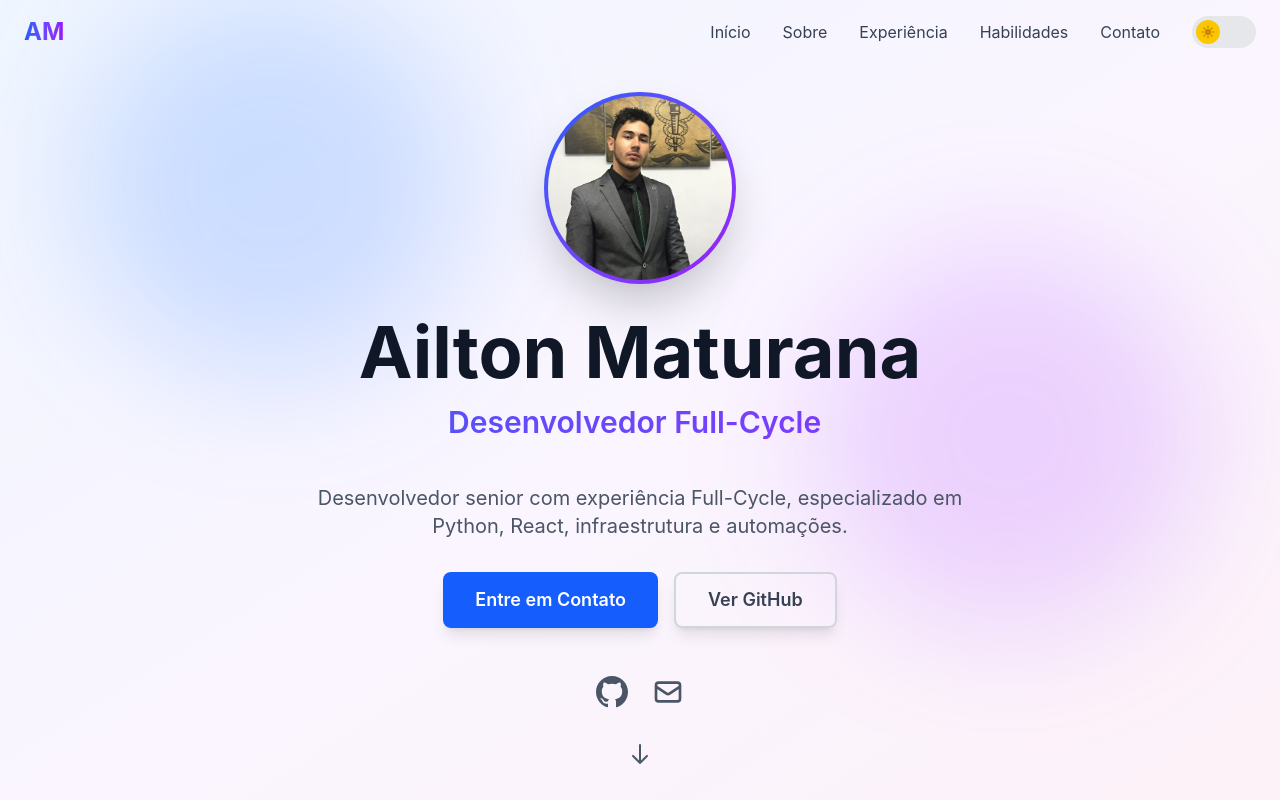
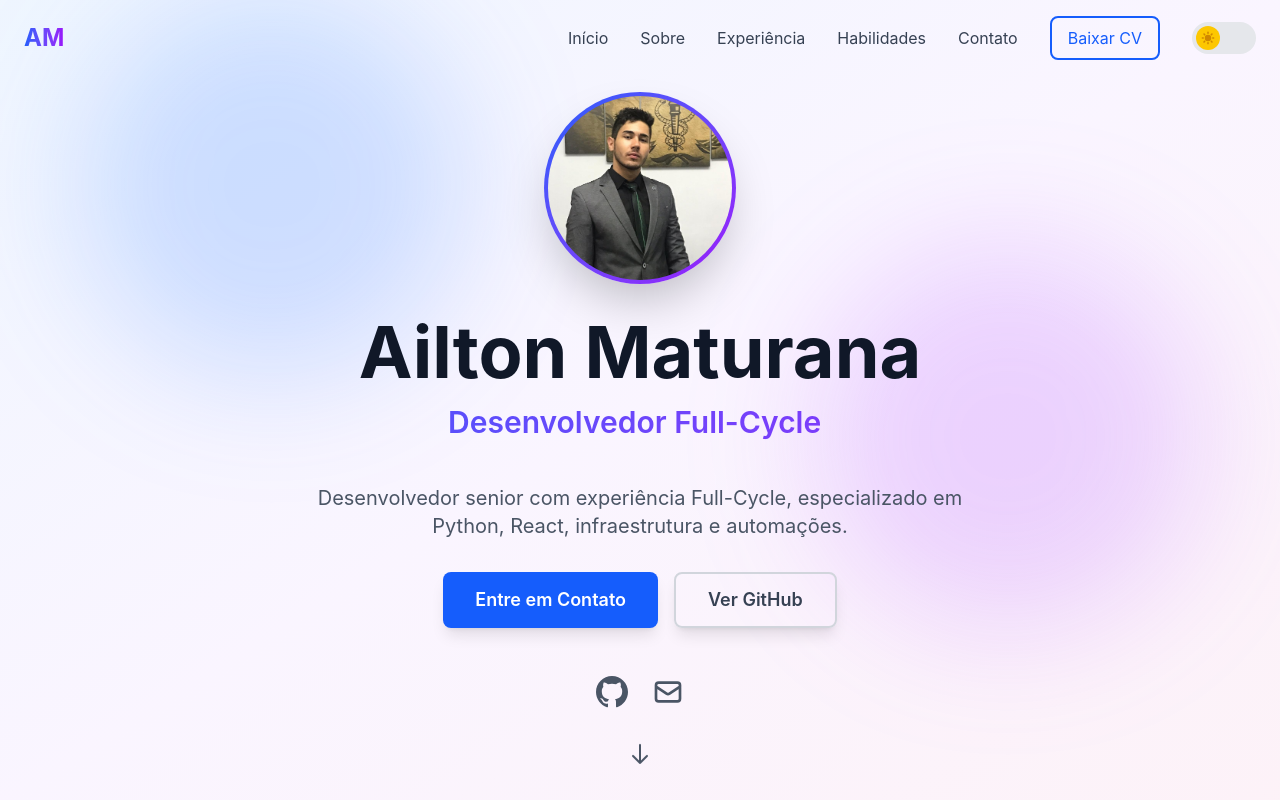
Before and after one commit to Maturanajr/Maturanajr.github.io, a React (Vite) app: page / in a window 1280 px wide. Shown: the top 800 px of the page. Built offline with nearby package versions, Linux system fonts and the light colour scheme.

Commit message:
bt download CV added

```diff
--- a/package.json
+++ b/package.json
@@ -12,6 +12,8 @@
   },
   "dependencies": {
     "@tailwindcss/postcss": "^4.2.1",
+    "jspdf": "^4.2.0",
+    "jspdf-autotable": "^5.0.7",
     "react": "^19.2.0",
     "react-dom": "^19.2.0"
   },
--- a/src/components/layout/Header.tsx
+++ b/src/components/layout/Header.tsx
@@ -2,6 +2,7 @@ import { useState, useEffect } from 'react';
 import { useTheme } from '../../context/ThemeContext';
 import DarkModeToggle from '../ui/DarkModeToggle';
 import { menuItems, personalInfo } from '../../data/portfolio-info';
+import { generateResumePDF } from '../../utils/generateResumePDF';
 
 const Header = () => {
   const { isDark } = useTheme();
@@ -55,6 +56,14 @@ const Header = () => {
                 {item.label}
               </button>
             ))}
+            <button
+              onClick={generateResumePDF}
+              className={`px-4 py-2 rounded-lg transition-all duration-300 border-2 border-blue-600 hover:bg-blue-600 hover:text-white ${
+                isDark ? 'text-blue-400' : 'text-blue-600'
+              }`}
+            >
+              Baixar CV
+            </button>
             <DarkModeToggle />
           </div>
 
@@ -90,6 +99,14 @@ const Header = () => {
                 {item.label}
               </button>
             ))}
+            <button
+              onClick={generateResumePDF}
+              className={`block w-full text-center px-4 py-2 rounded-lg border-2 border-blue-600 transition-all duration-300 hover:bg-blue-600 hover:text-white ${
+                isDark ? 'text-blue-400' : 'text-blue-600'
+              }`}
+            >
+              Baixar CV
+            </button>
           </div>
         )}
       </nav>
--- a/src/data/portfolio-info.ts
+++ b/src/data/portfolio-info.ts
@@ -9,6 +9,7 @@ export const personalInfo = {
   location: 'Sorocaba, SP',
   profileImage: '/foto_perfil.jpg',
   logo: 'AM',
+  resumeUrl: '/curriculo.pdf',
 };
 
 // Menu de Navegação
--- /dev/null
+++ b/src/utils/generateResumePDF.ts
@@ -0,0 +1,233 @@
+import jsPDF from 'jspdf';
+import { personalInfo, experiences, skillCategories, additionalSkills, aboutSection } from '../data/portfolio-info';
+
+const formatWhatsApp = (phone: string): string => {
+  // Remove qualquer caractere não numérico
+  const cleaned = phone.replace(/\D/g, '');
+  // Formata como (XX) XXXXX-XXXX
+  if (cleaned.length === 11) {
+    return `(${cleaned.slice(0, 2)}) ${cleaned.slice(2, 7)}-${cleaned.slice(7)}`;
+  }
+  return phone;
+};
+
+export const generateResumePDF = () => {
+  const doc = new jsPDF();
+  const pageWidth = doc.internal.pageSize.getWidth();
+  let yPosition = 20;
+
+  // Cores
+  const primaryColor: [number, number, number] = [37, 99, 235]; // blue-600
+  const textColor: [number, number, number] = [31, 41, 55]; // gray-800
+  const lightGray: [number, number, number] = [156, 163, 175]; // gray-400
+
+  // Header com retângulo arredondado
+  const headerMargin = 15;
+  const headerWidth = pageWidth - (headerMargin * 2);
+  const headerHeight = 40;
+  const cornerRadius = 5;
+
+  doc.setFillColor(59, 130, 246); // blue-500 (mais claro)
+  doc.roundedRect(headerMargin, 15, headerWidth, headerHeight, cornerRadius, cornerRadius, 'F');
+
+  doc.setTextColor(255, 255, 255);
+  doc.setFontSize(24);
+  doc.setFont('helvetica', 'bold');
+  doc.text(personalInfo.name, pageWidth / 2, 28, { align: 'center' });
+
+  doc.setFontSize(14);
+  doc.setFont('helvetica', 'normal');
+  doc.text(personalInfo.title, pageWidth / 2, 38, { align: 'center' });
+
+  // Informações de contato
+  doc.setFontSize(9);
+  const contactParts = [
+    personalInfo.email,
+    `WhatsApp: ${formatWhatsApp(personalInfo.whatsapp)}`,
+    personalInfo.location
+  ];
+  const contactText = contactParts.join(' | ') + ' | ';
+  const textWidth = doc.getTextWidth(contactText);
+  const githubText = ` github.com/${personalInfo.githubUsername}`;
+  const totalWidth = textWidth + doc.getTextWidth(githubText);
+  const startX = (pageWidth - totalWidth) / 2;
+
+  doc.text(contactText, startX, 48);
+  doc.setTextColor(255, 255, 255);
+  doc.textWithLink(githubText, startX + textWidth, 48, { url: personalInfo.github });
+
+  yPosition = 65;
+
+  // Seção Sobre
+  doc.setTextColor(...primaryColor);
+  doc.setFontSize(14);
+  doc.setFont('helvetica', 'bold');
+  doc.text('SOBRE', 15, yPosition);
+
+  doc.setDrawColor(...primaryColor);
+  doc.setLineWidth(0.5);
+  doc.line(15, yPosition + 2, pageWidth - 15, yPosition + 2);
+
+  yPosition += 8;
+
+  doc.setTextColor(...textColor);
+  doc.setFontSize(10);
+  doc.setFont('helvetica', 'normal');
+
+  aboutSection.paragraphs.forEach(paragraph => {
+    const lines = doc.splitTextToSize(paragraph, pageWidth - 30);
+    doc.text(lines, 15, yPosition);
+    yPosition += lines.length * 5;
+  });
+
+  yPosition += 5;
+
+  // Seção Experiência Profissional
+  if (yPosition > 240) {
+    doc.addPage();
+    yPosition = 20;
+  }
+
+  doc.setTextColor(...primaryColor);
+  doc.setFontSize(14);
+  doc.setFont('helvetica', 'bold');
+  doc.text('EXPERIÊNCIA PROFISSIONAL', 15, yPosition);
+
+  doc.setDrawColor(...primaryColor);
+  doc.line(15, yPosition + 2, pageWidth - 15, yPosition + 2);
+
+  yPosition += 10;
+
+  experiences.forEach((exp) => {
+    if (yPosition > 250) {
+      doc.addPage();
+      yPosition = 20;
+    }
+
+    doc.setTextColor(...textColor);
+    doc.setFontSize(11);
+    doc.setFont('helvetica', 'bold');
+    doc.text(exp.title, 15, yPosition);
+
+    doc.setFontSize(9);
+    doc.setFont('helvetica', 'normal');
+    doc.setTextColor(...lightGray);
+    doc.text(exp.period, pageWidth - 15, yPosition, { align: 'right' });
+
+    yPosition += 5;
+
+    doc.setTextColor(...primaryColor);
+    doc.setFont('helvetica', 'italic');
+    doc.setFontSize(10);
+    doc.text(exp.company, 15, yPosition);
+
+    yPosition += 5;
+
+    doc.setTextColor(...textColor);
+    doc.setFont('helvetica', 'normal');
+    doc.setFontSize(9);
+    const descLines = doc.splitTextToSize(exp.description, pageWidth - 30);
+    doc.text(descLines, 15, yPosition);
+    yPosition += descLines.length * 4;
+
+    if (exp.highlights.length > 0) {
+      yPosition += 2;
+      exp.highlights.forEach(highlight => {
+        if (yPosition > 280) {
+          doc.addPage();
+          yPosition = 20;
+        }
+        const bulletLines = doc.splitTextToSize(`• ${highlight}`, pageWidth - 35);
+        doc.text(bulletLines, 20, yPosition);
+        yPosition += bulletLines.length * 4;
+      });
+    }
+
+    yPosition += 5;
+  });
+
+  // Seção Habilidades Técnicas
+  if (yPosition > 200) {
+    doc.addPage();
+    yPosition = 20;
+  }
+
+  doc.setTextColor(...primaryColor);
+  doc.setFontSize(14);
+  doc.setFont('helvetica', 'bold');
+  doc.text('HABILIDADES TÉCNICAS', 15, yPosition);
+
+  doc.setDrawColor(...primaryColor);
+  doc.line(15, yPosition + 2, pageWidth - 15, yPosition + 2);
+
+  yPosition += 10;
+
+  // Dividir em duas colunas
+  const columnWidth = (pageWidth - 40) / 2;
+  let leftColumnY = yPosition;
+  let rightColumnY = yPosition;
+
+  skillCategories.forEach((category, index) => {
+    const isLeftColumn = index % 2 === 0;
+    const xPosition = isLeftColumn ? 15 : 15 + columnWidth + 10;
+    let currentY = isLeftColumn ? leftColumnY : rightColumnY;
+
+    if (currentY > 260) {
+      doc.addPage();
+      leftColumnY = 20;
+      rightColumnY = 20;
+      currentY = 20;
+    }
+
+    doc.setTextColor(...textColor);
+    doc.setFontSize(11);
+    doc.setFont('helvetica', 'bold');
+    doc.text(category.category, xPosition, currentY);
+    currentY += 5;
+
+    doc.setFont('helvetica', 'normal');
+    doc.setFontSize(9);
+
+    category.skills.forEach(skill => {
+      doc.text(`• ${skill.name}`, xPosition + 3, currentY);
+      currentY += 4;
+    });
+
+    currentY += 3;
+
+    if (isLeftColumn) {
+      leftColumnY = currentY;
+    } else {
+      rightColumnY = currentY;
+    }
+  });
+
+  yPosition = Math.max(leftColumnY, rightColumnY) + 5;
+
+  // Habilidades Adicionais
+  if (yPosition > 250) {
+    doc.addPage();
+    yPosition = 20;
+  }
+
+  doc.setTextColor(...primaryColor);
+  doc.setFontSize(14);
+  doc.setFont('helvetica', 'bold');
+  doc.text('OUTRAS COMPETÊNCIAS', 15, yPosition);
+
+  doc.setDrawColor(...primaryColor);
+  doc.line(15, yPosition + 2, pageWidth - 15, yPosition + 2);
+
+  yPosition += 8;
+
+  doc.setTextColor(...textColor);
+  doc.setFont('helvetica', 'normal');
+  doc.setFontSize(9);
+
+  const skillsText = additionalSkills.join(' • ');
+  const skillsLines = doc.splitTextToSize(skillsText, pageWidth - 30);
+  doc.text(skillsLines, 15, yPosition);
+
+  // Salvar PDF
+  doc.save(`Curriculo_${personalInfo.name.replace(' ', '_')}.pdf`);
+};
```
Also changed, not shown: 1 other file (tests, documents, lock files or other folders).
